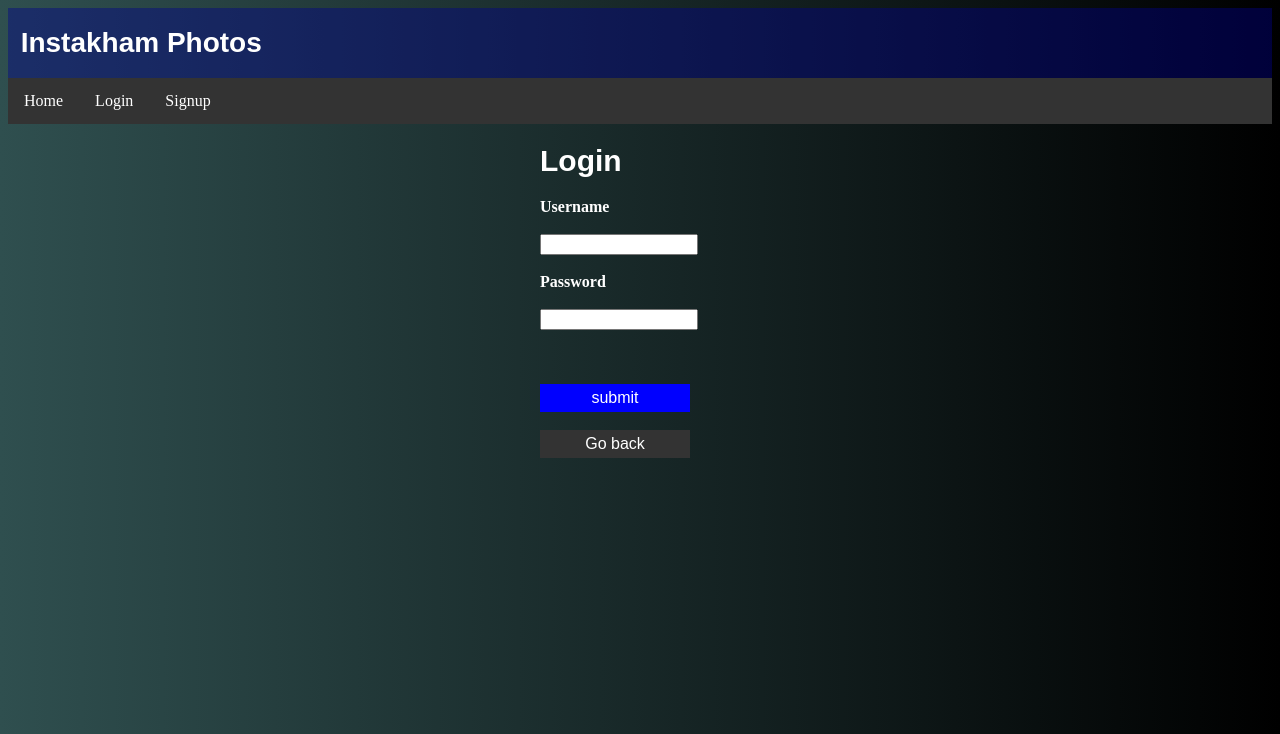
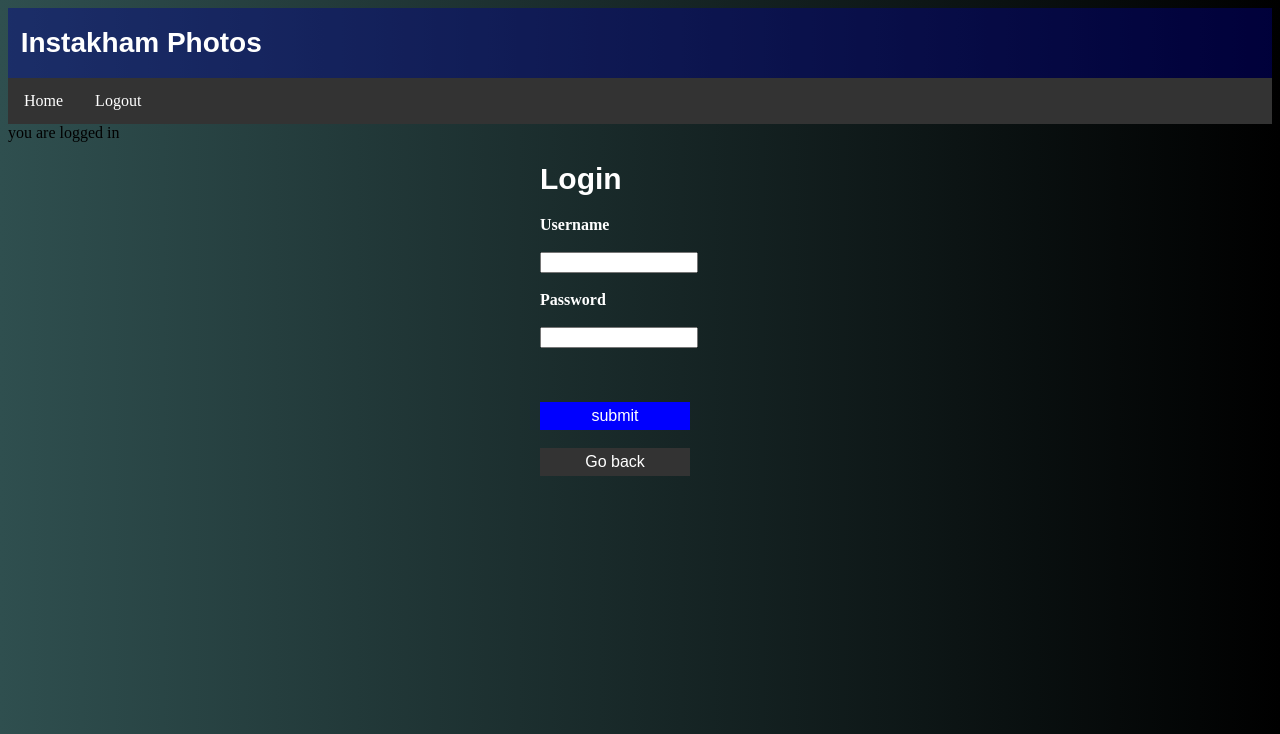
Before and after one commit to Pepak16/IT_Assignment1, a PHP site: page /login_page.php in a window 1280 px wide. Shown: the top 734 px of the page. Run offline with PHP 8.4, Linux system fonts and the light colour scheme; the visitor is signed in with stand-in values (Sample User, id 1); data that the repository does not hold is empty.

Commit message:
Almost got signout to work

```diff
--- a/login_page.php
+++ b/login_page.php
@@ -5,11 +5,35 @@
 </head>
     <body>
         <?php include 'top.php';
+        // if (session_status() == PHP_SESSION_NONE) {
+        //     session_start();
+        //     $_SESSION["logged_in"] = true;
+        //     if ($_SESSION["logged_in"] === true) {
+        //         echo 'session is set to logged in true';
+        //     } else {
+        //         echo 'user is signed out';
+        //     }
+        // }
+
+        // //session_destroy();
+        // if (session_status() == PHP_SESSION_NONE) {
+        //     echo 'session is off now';
+        // } else {
+        //     echo 'session is still active';
+        // }
+
+        if ($_SESSION["logged_in"] == true) {
+            echo 'you are logged in';
+        }
+
         if (isset($_POST['submit'])) {
             if (loginUser($_POST['username'],$_POST['password'])) {
                 if (session_status() == PHP_SESSION_NONE) {
                     session_start();
                     $_SESSION["logged_in"] = true;
+                    echo 'session is set';
+                } else {
+                    $warningtext = "You are already logged in!";
                 }
                 $warningtext = "";
                 header('Location: succes_page.php');
--- a/top.php
+++ b/top.php
@@ -4,7 +4,12 @@
 <ul>
     <li><a href="index.php">Home</a></li>
     <?php
-        if (isset($_SESSION[“logged_in”]) && $_SESSION[“logged_in”]) {
+        session_start();
+
+        if (true) {
+
+            echo "<li><a href=\"login_page.php\">Logout</a></li>";
+            //echo "<li>You are logged in as: $_SESSION[\"logged_in\"]</li>";
             // login menu is not showing, when the user is logged in
         } else {
             echo "<li><a href=\"login_page.php\">Login</a></li>";
```
Also changed, not shown: login_succes_page.php (line endings or trailing spaces).
